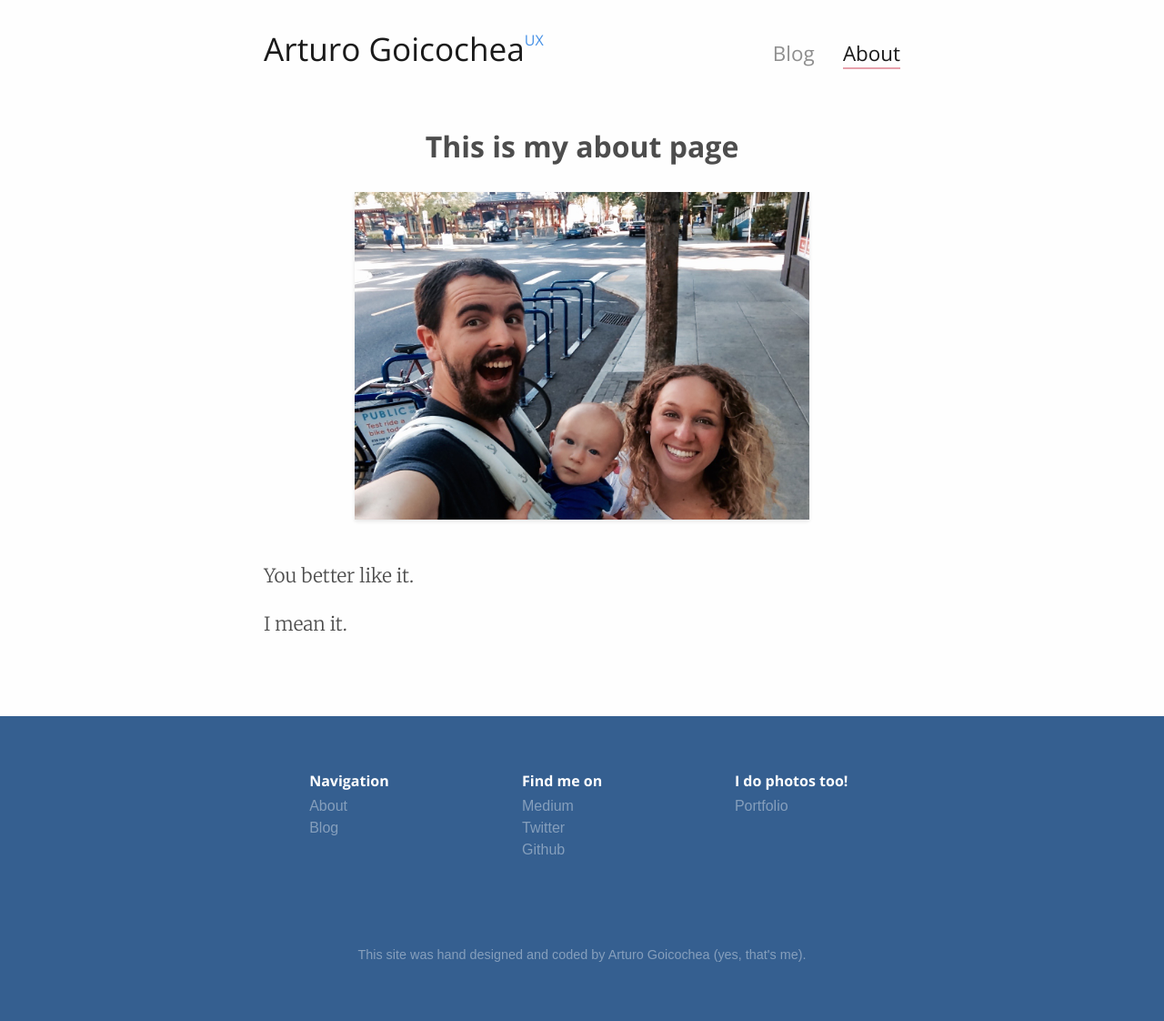
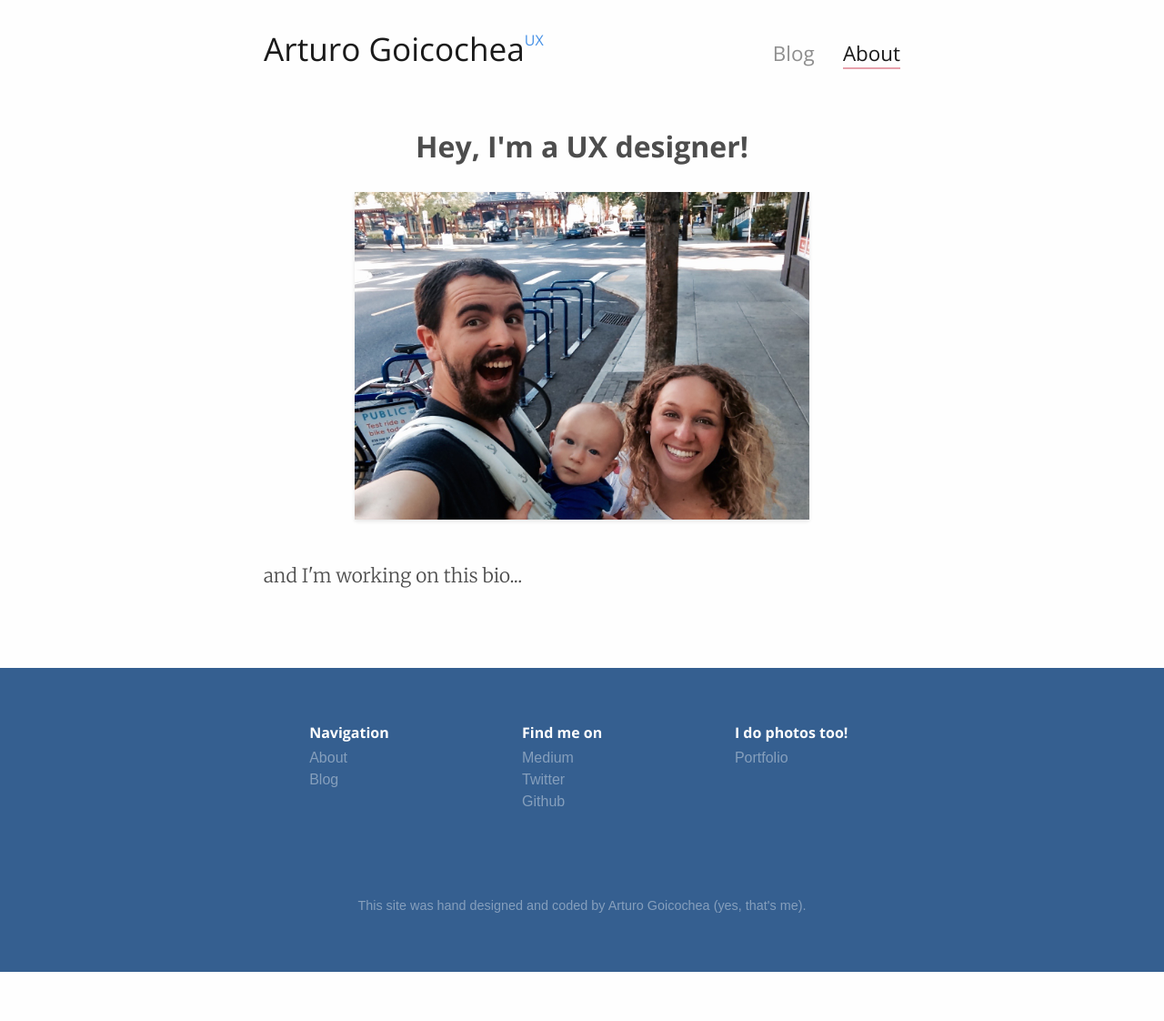
Before and after one commit to arturogh/arturogh, a Jekyll site: the page built from about.html, in a window 1280 px wide. Shown: the whole page at 91% size. Built offline with Jekyll 4.4.1, drawn with Linux system fonts in a browser that asks for light colours; after the commit the page ends 1068 px from its top, so only the background shows below that.

Commit message:
Footer changed, about page changed

```diff
--- a/_includes/footer.html
+++ b/_includes/footer.html
@@ -11,6 +11,7 @@
       <li><a href="http://medium.com/@arturogoicochea">Medium</a></li>
       <li><a href="http://twitter.com/arturogoicochea">Twitter</a></li>
       <li><a href="http://github.com/arturogh">Github</a></li>
+      <!-- <li><a href="https://dribbble.com/arturogoicochea">Dribbble</a></li> -->
     </ul>
     <ul>
       <li><h3>I do photos too!</h3></li>
--- a/about.html
+++ b/about.html
@@ -3,10 +3,9 @@ layout: about
 title: about
 ---
 
-<h2>This is my about page</h2>
+<h2>Hey, I'm a UX designer!</h2>
 <img src="{{site.baseurl}}/public/images/img-me.jpg" alt="">
 
 <div class="-bio">
-	<p>You better like it.</p>
-	<p>I mean it.</p>
+	<p>and I'm working on this bio...</p>
 </div>
```
